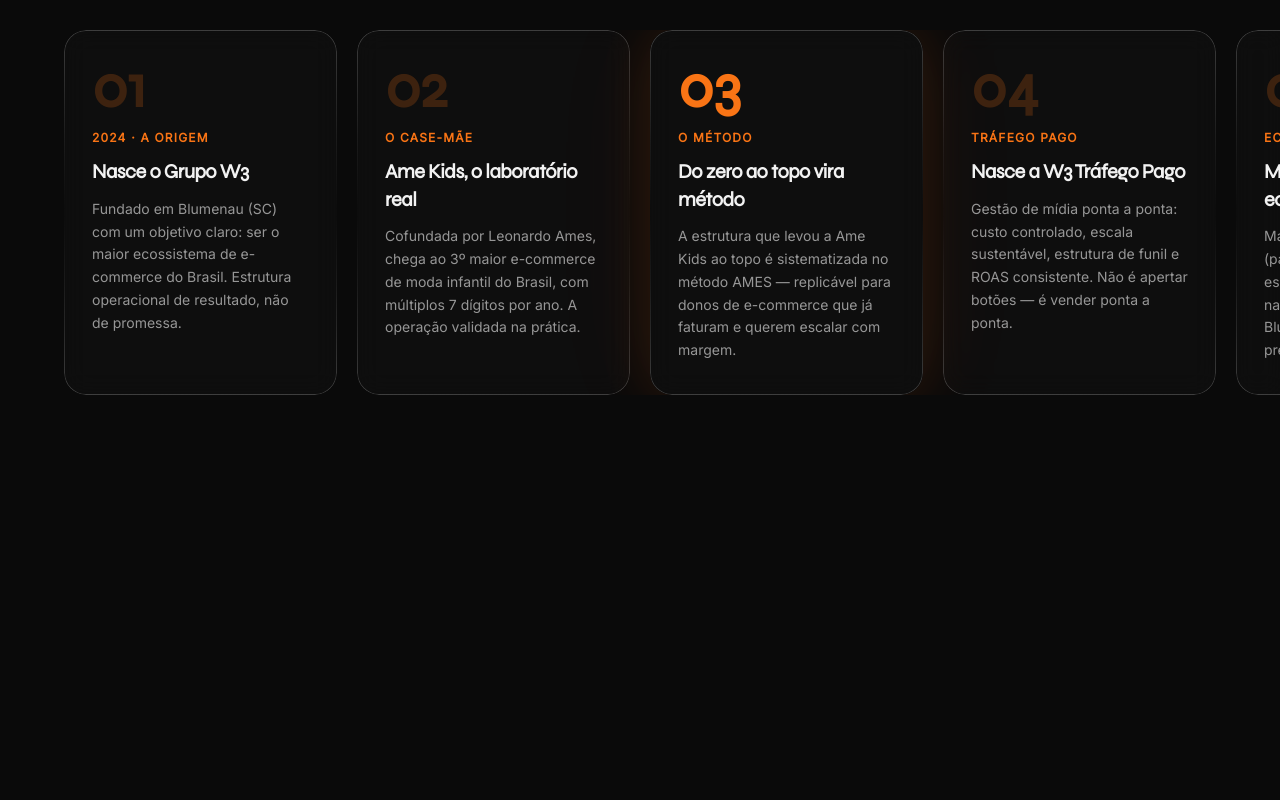
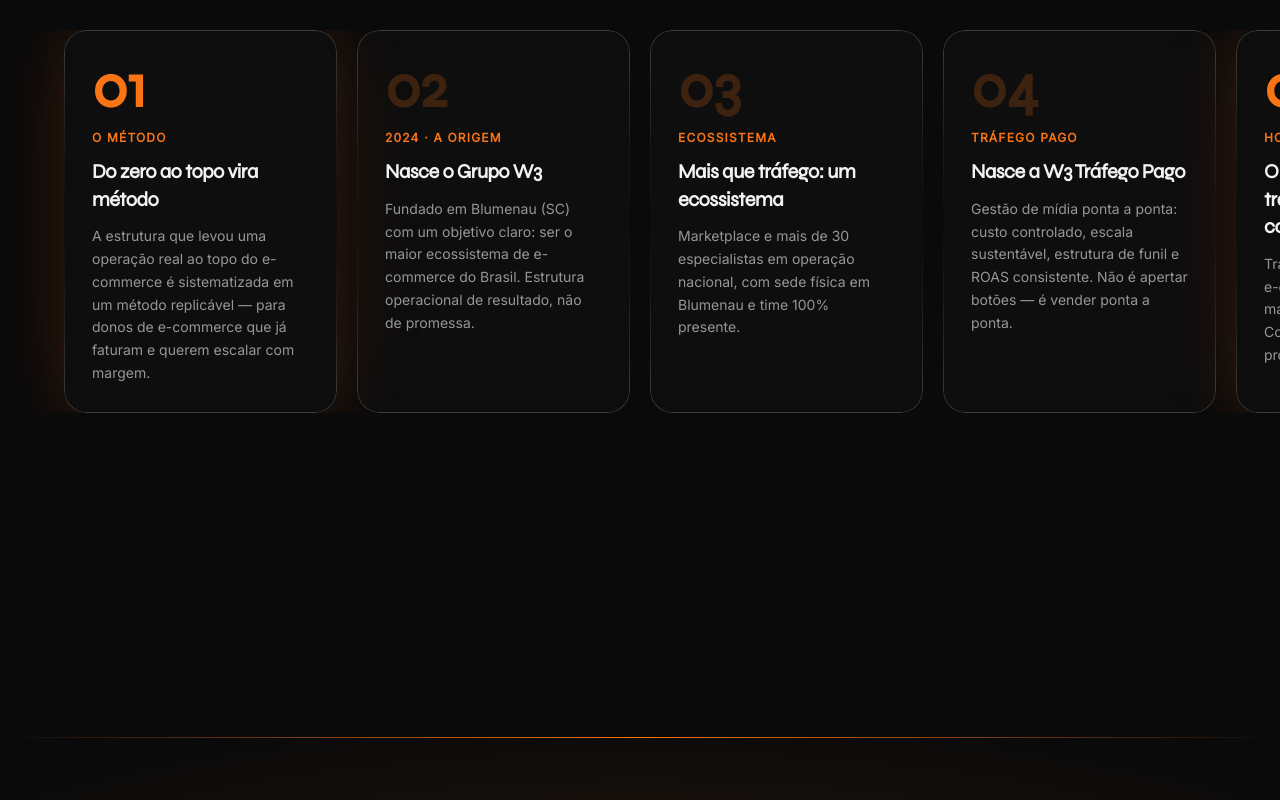
Before and after one commit to Greed9797/W3-Trafego-Pago, a React (Vite) app: page / in a window 1280 px wide. Shown: the part 3480-4280 px from the top of the page. Built offline with nearby package versions, Linux system fonts and the light colour scheme.

Commit message:
refactor: reordena timeline História e remove Ame Kids e menção a Pagamentos

```diff
--- a/src/components/History.tsx
+++ b/src/components/History.tsx
@@ -11,30 +11,25 @@
 
 const MILESTONES: Milestone[] = [
   {
+    tag: 'O método',
+    title: 'Do zero ao topo vira método',
+    body: 'A estrutura que levou uma operação real ao topo do e-commerce é sistematizada em um método replicável — para donos de e-commerce que já faturam e querem escalar com margem.',
+    highlight: true,
+  },
+  {
     tag: '2024 · A origem',
     title: 'Nasce o Grupo W3',
     body: 'Fundado em Blumenau (SC) com um objetivo claro: ser o maior ecossistema de e-commerce do Brasil. Estrutura operacional de resultado, não de promessa.',
   },
   {
-    tag: 'O case-mãe',
-    title: 'Ame Kids, o laboratório real',
-    body: 'Cofundada por Leonardo Ames, chega ao 3º maior e-commerce de moda infantil do Brasil, com múltiplos 7 dígitos por ano. A operação validada na prática.',
-  },
-  {
-    tag: 'O método',
-    title: 'Do zero ao topo vira método',
-    body: 'A estrutura que levou a Ame Kids ao topo é sistematizada no método AMES — replicável para donos de e-commerce que já faturam e querem escalar com margem.',
-    highlight: true,
+    tag: 'Ecossistema',
+    title: 'Mais que tráfego: um ecossistema',
+    body: 'Marketplace e mais de 30 especialistas em operação nacional, com sede física em Blumenau e time 100% presente.',
   },
   {
     tag: 'Tráfego pago',
     title: 'Nasce a W3 Tráfego Pago',
     body: 'Gestão de mídia ponta a ponta: custo controlado, escala sustentável, estrutura de funil e ROAS consistente. Não é apertar botões — é vender ponta a ponta.',
-  },
-  {
-    tag: 'Ecossistema',
-    title: 'Mais que tráfego: um ecossistema',
-    body: 'Marketplace, Pagamentos (parceria Appmax) e mais de 30 especialistas em operação nacional, com sede física em Blumenau e time 100% presente.',
   },
   {
     tag: 'Hoje',
```
